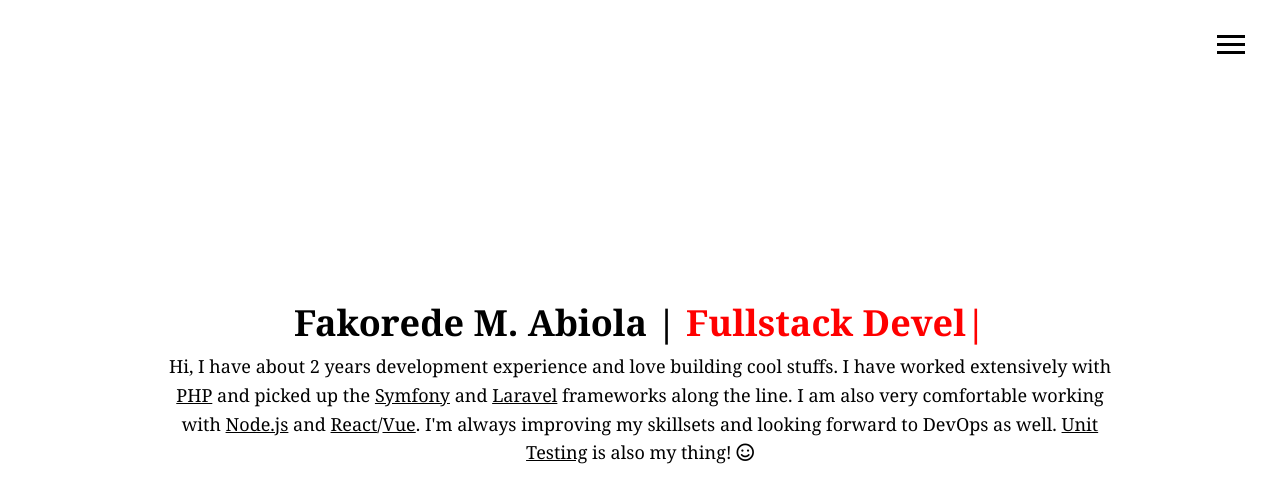
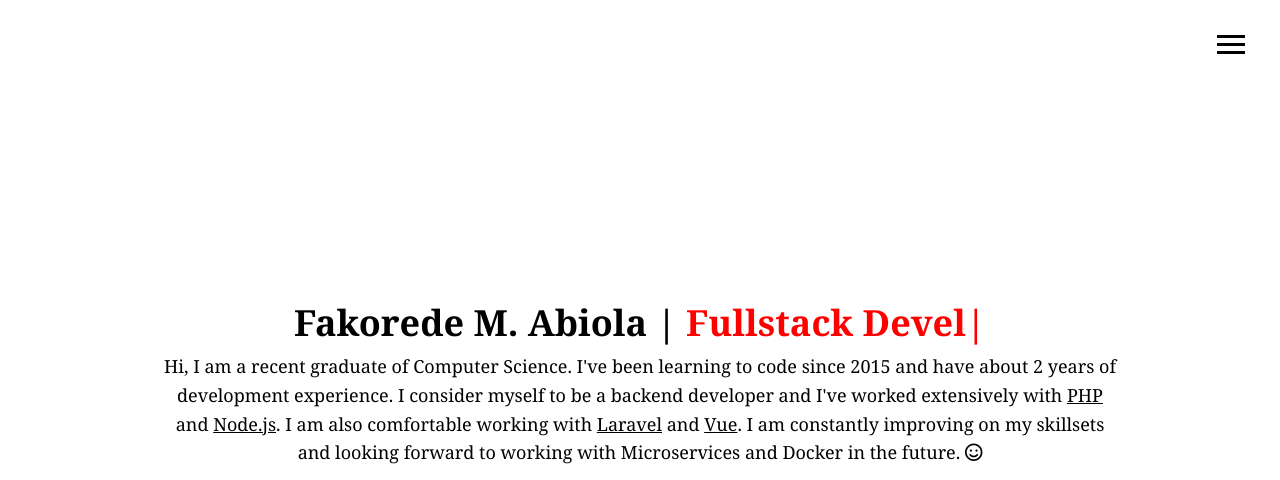
Before and after one commit to Fakorede/former-portfolio, a website: page index.html in a window 1280 px wide. Shown: the top 480 px of the page. Drawn offline with Linux system fonts and the light colour scheme.

Commit message:
updated portfolio

```diff
--- a/index.html
+++ b/index.html
@@ -1,23 +1,16 @@
 <!DOCTYPE html>
 <html>
+
 <head>
   <meta charset="utf-8" />
   <meta http-equiv="X-UA-Compatible" content="IE=edge" />
   <title>Fakorede Abiola | Welcome to my portfolio</title>
   <meta name="viewport" content="width=device-width, initial-scale=1" />
-    <link
-      rel="stylesheet"
-      href="https://use.fontawesome.com/releases/v5.2.0/css/all.css"
-      integrity="sha384-hWVjflwFxL6sNzntih27bfxkr27PmbbK/iSvJ+a4+0owXq79v+lsFkW54bOGbiDQ"
-      crossorigin="anonymous"
-    />
-    <link
-      rel="stylesheet"
-      type="text/css"
-      media="screen"
-      href="dist/css/style.css"
-    />
+  <link rel="stylesheet" href="https://use.fontawesome.com/releases/v5.2.0/css/all.css" integrity="sha384-hWVjflwFxL6sNzntih27bfxkr27PmbbK/iSvJ+a4+0owXq79v+lsFkW54bOGbiDQ"
+    crossorigin="anonymous" />
+  <link rel="stylesheet" type="text/css" media="screen" href="dist/css/style.css" />
 </head>
+
 <body>
   <div class="loader">Loading</div>
 
@@ -62,16 +55,17 @@
 
   <div class="main-content" id="home">
     <h1 class="lg-heading">
-        Fakorede M. Abiola | <span class="type"></span>
+      Fakorede M. Abiola |
+      <span class="type"></span>
     </h1>
     <p>
-        Hi, I have about 2 years development experience and love building cool
-        stuffs. I have worked extensively with <span>PHP</span> and picked up
-        the <span>Symfony</span> and <span>Laravel</span> frameworks along the
-        line. I am also very comfortable working with <span>Node.js</span> and
-        <span>React</span>/<span>Vue</span>. I'm always improving my skillsets
-        and looking forward to DevOps as well. <span>Unit Testing</span> is also
-        my thing!
+      Hi, I am a recent graduate of Computer Science. I've been learning to code since 2015 and have about 2 years of development
+      experience. I consider myself to be a backend developer and I've worked extensively with
+      <span>PHP</span> and
+      <span>Node.js</span>. I am also comfortable working with
+      <span>Laravel</span> and
+      <span>Vue</span>. I am constantly improving on my skillsets and looking forward to working with Microservices and Docker
+      in the future.
       <i class="far fa-smile"></i>
     </p>
     <div class="icons">
@@ -96,4 +90,5 @@
   <script src="dist/js/menu.js"></script>
   <script src="dist/js/main.js"></script>
 </body>
+
 </html>
```
Lines whose indentation alone changed are shown as unchanged.
